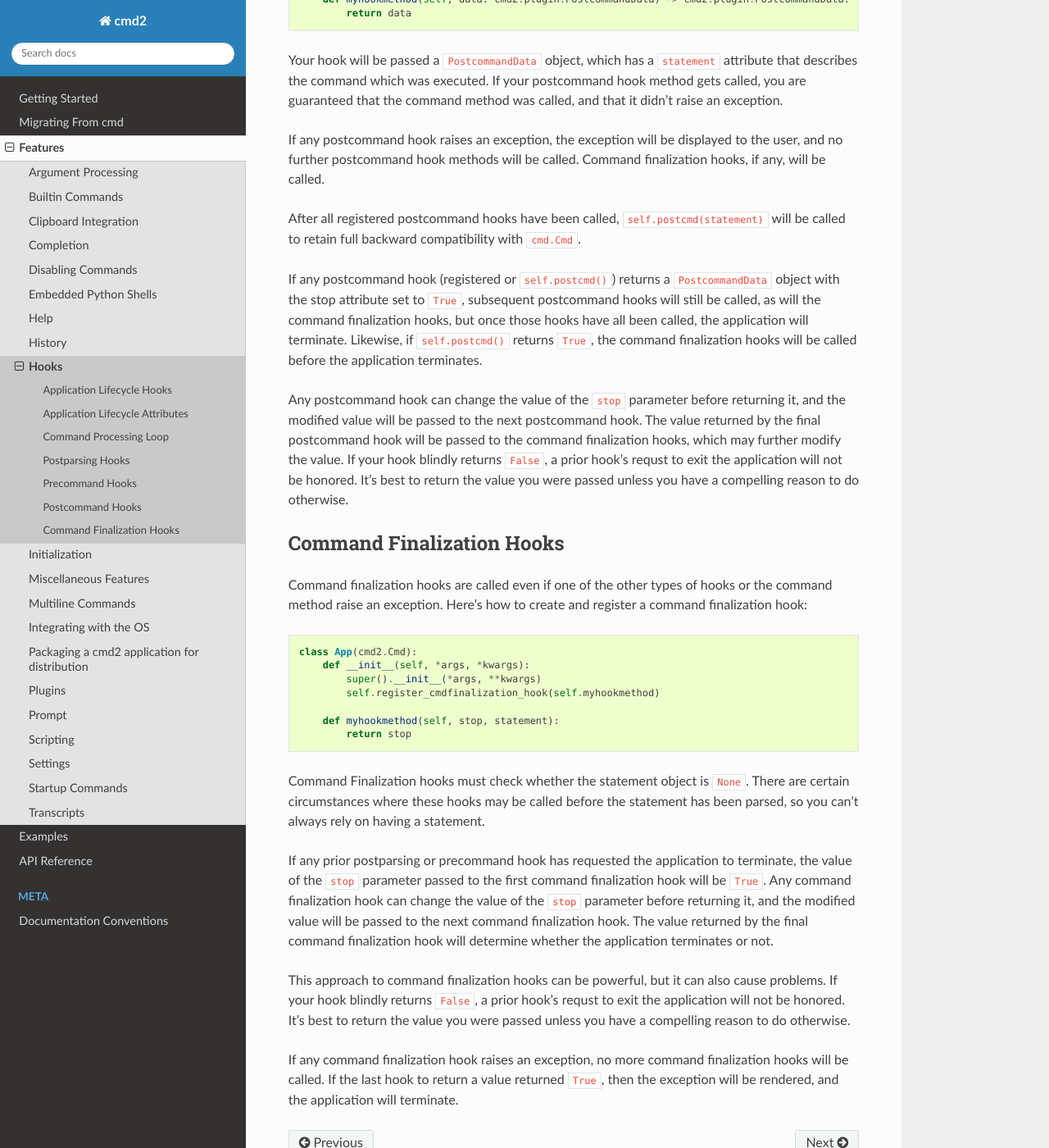
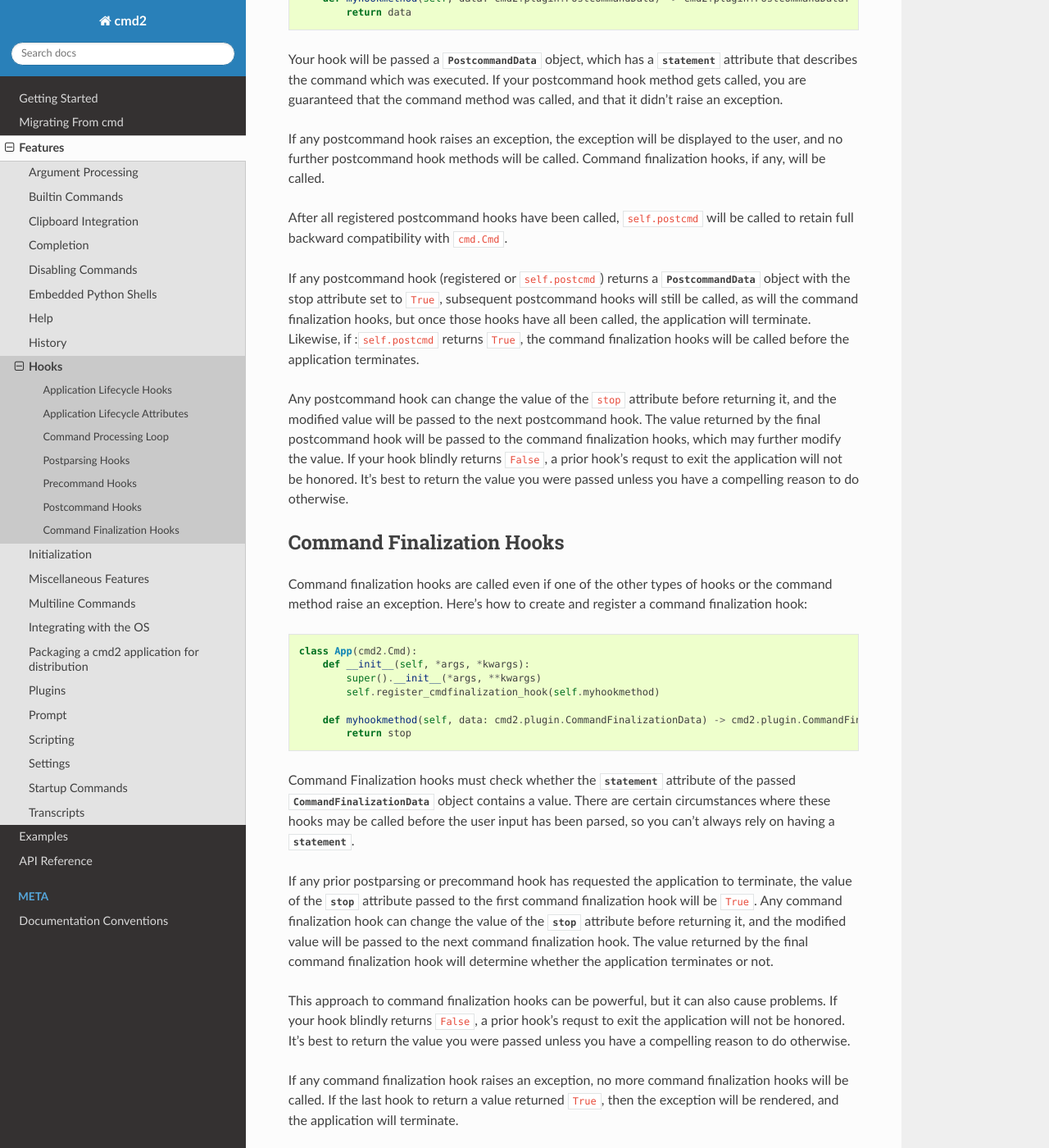
Before and after one commit to python-cmd2/cmd2, a Sphinx documentation site: the page built from docs/features/hooks.rst, in a window 1280 px wide and 1400 px high, scrolled down 4915 px. Shown: the whole window at 82% size. Built offline with Sphinx 7.4.7 and the Read the Docs theme 2.0.0, drawn with Linux system fonts in a browser that asks for light colours; pages that are not in the unit, such as notebooks, are missing from menus; some of the changed text lies outside the part shown.

Commit message:
plugin and hook documentation updates
- add api documentation for plugin data classes
- update hook and plugin documentation to link
  to now documented api classes

```diff
--- a/docs/api/cmd.rst
+++ b/docs/api/cmd.rst
@@ -42,3 +42,8 @@
 
         This attribute is an instance of :class:`cmd2.history.History`, and
         each command is an instance of :class:`cmd2.history.HistoryItem`.
+
+    .. attribute:: statement_parser
+
+        An instance of :class:`cmd2.parsing.StatementParser` initialized and
+        configured appropriately for parsing user input.
--- a/docs/api/history.rst
+++ b/docs/api/history.rst
@@ -4,12 +4,13 @@
 .. autoclass:: cmd2.history.History
     :members:
 
+
 .. autoclass:: cmd2.history.HistoryItem
     :members:
 
     .. attribute:: statement
 
-      The statement object resulting from parsing
+      The :class:`~cmd2.Statement` object parsed from user input
 
     .. attribute:: idx
 
--- a/docs/api/index.rst
+++ b/docs/api/index.rst
@@ -10,4 +10,5 @@
    history
    ansi
    utils
+   plugin
    constants
--- a/docs/features/hooks.rst
+++ b/docs/features/hooks.rst
@@ -136,35 +136,37 @@
             # is available as params.statement
             return params
 
-``register_postparsing_hook()`` checks the method signature of the passed
-callable, and raises a ``TypeError`` if it has the wrong number of parameters.
-It will also raise a ``TypeError`` if the passed parameter and return value are
-not annotated as ``PostparsingData``.
+:meth:`~cmd2.Cmd.register_postparsing_hook` checks the method signature of the
+passed callable, and raises a ``TypeError`` if it has the wrong number of
+parameters. It will also raise a ``TypeError`` if the passed parameter and
+return value are not annotated as ``PostparsingData``.
 
-The hook method will be passed one parameter, a ``PostparsingData`` object
-which we will refer to as ``params``. ``params`` contains two attributes.
-``params.statement`` is a ``Statement`` object which describes the parsed
-user input. There are many useful attributes in the ``Statement``
+The hook method will be passed one parameter, a
+:class:`~cmd2.plugin.PostparsingData` object which we will refer to as
+``params``. ``params`` contains two attributes. ``params.statement`` is a
+:class:`~cmd2.Statement` object which describes the parsed user input.
+There are many useful attributes in the :class:`~cmd2.Statement`
 object, including ``.raw`` which contains exactly what the user typed.
 ``params.stop`` is set to ``False`` by default.
 
-The hook method must return a ``PostparsingData`` object, and it is very
-convenient to just return the object passed into the hook method. The hook
-method may modify the attributes of the object to influece the behavior of
-the application. If ``params.stop`` is set to true, a fatal failure is
-triggered prior to execution of the command, and the application exits.
+The hook method must return a :class:`cmd2.plugin.PostparsingData` object, and
+it is very convenient to just return the object passed into the hook method.
+The hook method may modify the attributes of the object to influece the
+behavior of the application. If ``params.stop`` is set to true, a fatal failure
+is triggered prior to execution of the command, and the application exits.
 
-To modify the user input, you create a new ``Statement`` object and return it
-in ``params.statement``. Don't try and directly modify the contents of a
-``Statement`` object, there be dragons. Instead, use the various attributes in
-a ``Statement`` object to construct a new string, and then parse that string to
-create a new ``Statement`` object.
+To modify the user input, you create a new :class:`~cmd2.Statement` object and
+return it in ``params.statement``. Don't try and directly modify the contents
+of a :class:`~cmd2.Statement` object, there be dragons. Instead, use the
+various attributes in a :class:`~cmd2.Statement` object to construct a new
+string, and then parse that string to create a new :class:`~cmd2.Statement`
+object.
 
-``cmd2.Cmd()`` uses an instance of ``cmd2.StatementParser`` to parse user
-input. This instance has been configured with the proper command terminators,
-multiline commands, and other parsing related settings. This instance is
-available as the ``self.statement_parser`` attribute. Here's a simple example
-which shows the proper technique::
+:class:`cmd2.Cmd` uses an instance of :class:`~cmd2.parsing.StatementParser` to
+parse user input. This instance has been configured with the proper command
+terminators, multiline commands, and other parsing related settings. This
+instance is available as the :data:`~cmd2.Cmd.statement_parser` attribute.
+Here's a simple example which shows the proper technique::
 
     def myhookmethod(self, params: cmd2.plugin.PostparsingData) -> cmd2.plugin.PostparsingData:
         if not '|' in params.statement.raw:
@@ -172,10 +174,11 @@
             params.statement = self.statement_parser.parse(newinput)
         return params
 
-If a postparsing hook returns a ``PostparsingData`` object with the ``stop``
-attribute set to ``True``:
+If a postparsing hook returns a :class:`~cmd2.plugin.PostparsingData` object
+with the :data:`~cmd2.plugin.PostparsingData.stop` attribute set to ``True``:
 
-- no more hooks of any kind (except command finalization hooks) will be called
+- no more hooks of any kind (except
+  :ref:`features/hooks:Command Finalization Hooks`) will be called
 - the command will not be executed
 - no error message will be displayed to the user
 - the application will exit
@@ -189,7 +192,7 @@
 implement it as a postparsing hook.
 
 Once output is redirected and the timer started, all the hooks registered with
-``register_precmd_hook()`` are called. Here's how to do it::
+:meth:`~cmd2.Cmd.register_precmd_hook` are called. Here's how to do it::
 
     class App(cmd2.Cmd):
         def __init__(self, *args, *kwargs):
@@ -201,23 +204,23 @@
             # is available as data.statement
             return data
 
-``register_precmd_hook()`` checks the method signature of the passed callable,
-and raises a ``TypeError`` if it has the wrong number of parameters. It will
-also raise a ``TypeError`` if the parameters and return value are not annotated
-as ``PrecommandData``.
+:meth:`~cmd2.Cmd.register_precmd_hook` checks the method signature of the
+passed callable, and raises a ``TypeError`` if it has the wrong number of
+parameters. It will also raise a ``TypeError`` if the parameters and return
+value are not annotated as ``PrecommandData``.
 
-You may choose to modify the user input by creating a new ``Statement`` with
-different properties (see above). If you do so, assign your new ``Statement``
-object to ``data.statement``.
+You may choose to modify the user input by creating a new
+:class:`~cmd2.Statement` with different properties (see above). If you do so,
+assign your new :class:`~cmd2.Statement` object to ``data.statement``.
 
-The precommand hook must return a ``PrecommandData`` object. You don't have to
-create this object from scratch, you can just return the one passed into the
-hook.
+The precommand hook must return a :class:`~cmd2.plugin.PrecommandData` object.
+You don't have to create this object from scratch, you can just return the one
+passed into the hook.
 
 After all registered precommand hooks have been called,
-``self.precmd(statement)`` will be called. To retain full backward
-compatibility with ``cmd.Cmd``, this method is passed a ``Statement``, not a
-``PrecommandData`` object.
+:meth:`~cmd2.Cmd.precmd` will be called. To retain full backward compatibility
+with ``cmd.Cmd``, this method is passed a :class:`~cmd2.Statement`, not a
+:class:`~cmd2.plugin.PrecommandData` object.
 
 
 Postcommand Hooks
@@ -238,27 +241,29 @@
         def myhookmethod(self, data: cmd2.plugin.PostcommandData) -> cmd2.plugin.PostcommandData:
             return data
 
-Your hook will be passed a ``PostcommandData`` object, which has a
-``statement`` attribute that describes the command which was executed. If your
-postcommand hook method gets called, you are guaranteed that the command method
-was called, and that it didn't raise an exception.
+Your hook will be passed a :class:`~cmd2.plugin.PostcommandData` object, which
+has a :data:`~cmd2.plugin.PostcommandData.statement` attribute that describes
+the command which was executed. If your postcommand hook method gets called,
+you are guaranteed that the command method was called, and that it didn't raise
+an exception.
 
 If any postcommand hook raises an exception, the exception will be displayed to
 the user, and no further postcommand hook methods will be called. Command
 finalization hooks, if any, will be called.
 
 After all registered postcommand hooks have been called,
-``self.postcmd(statement)`` will be called to retain full backward
-compatibility with ``cmd.Cmd``.
+``self.postcmd`` will be called to retain full backward compatibility
+with ``cmd.Cmd``.
 
-If any postcommand hook (registered or ``self.postcmd()``) returns a
-``PostcommandData`` object with the stop attribute set to ``True``, subsequent
-postcommand hooks will still be called, as will the command finalization hooks,
-but once those hooks have all been called, the application will terminate.
-Likewise, if ``self.postcmd()`` returns ``True``, the command finalization
-hooks will be called before the application terminates.
+If any postcommand hook (registered or ``self.postcmd``) returns a
+:class:`~cmd2.plugin.PostcommandData` object with the stop attribute set to
+``True``, subsequent postcommand hooks will still be called, as will the
+command finalization hooks, but once those hooks have all been called, the
+application will terminate. Likewise, if :``self.postcmd`` returns
+``True``, the command finalization hooks will be called before the application
+terminates.
 
-Any postcommand hook can change the value of the ``stop`` parameter before
+Any postcommand hook can change the value of the ``stop`` attribute before
 returning it, and the modified value will be passed to the next postcommand
 hook. The value returned by the final postcommand hook will be passed to the
 command finalization hooks, which may further modify the value. If your hook
@@ -279,20 +284,24 @@
             super().__init__(*args, **kwargs)
             self.register_cmdfinalization_hook(self.myhookmethod)
 
-        def myhookmethod(self, stop, statement):
+        def myhookmethod(self, data: cmd2.plugin.CommandFinalizationData) -> cmd2.plugin.CommandFinalizationData:
             return stop
 
-Command Finalization hooks must check whether the statement object is ``None``.
-There are certain circumstances where these hooks may be called before the
-statement has been parsed, so you can't always rely on having a statement.
+Command Finalization hooks must check whether the
+:data:`~cmd2.plugin.CommandFinalizationData.statement` attribute of the passed
+:class:`~cmd2.plugin.CommandFinalizationData` object contains a value. There
+are certain circumstances where these hooks may be called before the user input
+has been parsed, so you can't always rely on having a
+:data:`~cmd2.plugin.CommandFinalizationData.statement`.
 
 If any prior postparsing or precommand hook has requested the application to
-terminate, the value of the ``stop`` parameter passed to the first command
-finalization hook will be ``True``. Any command finalization hook can change
-the value of the ``stop`` parameter before returning it, and the modified value
-will be passed to the next command finalization hook. The value returned by the
-final command finalization hook will determine whether the application
-terminates or not.
+terminate, the value of the :data:`~cmd2.plugin.CommandFinalizationData.stop`
+attribute passed to the first command finalization hook will be ``True``. Any
+command finalization hook can change the value of the
+:data:`~cmd2.plugin.CommandFinalizationData.stop` attribute before returning
+it, and the modified value will be passed to the next command finalization
+hook. The value returned by the final command finalization hook will determine
+whether the application terminates or not.
 
 This approach to command finalization hooks can be powerful, but it can also
 cause problems. If your hook blindly returns ``False``, a prior hook's requst
```
Also changed, not shown: docs/api/plugin.rst (added, +45 -0 lines), docs/features/plugins.rst (+11 -7 lines), 1 other file.
